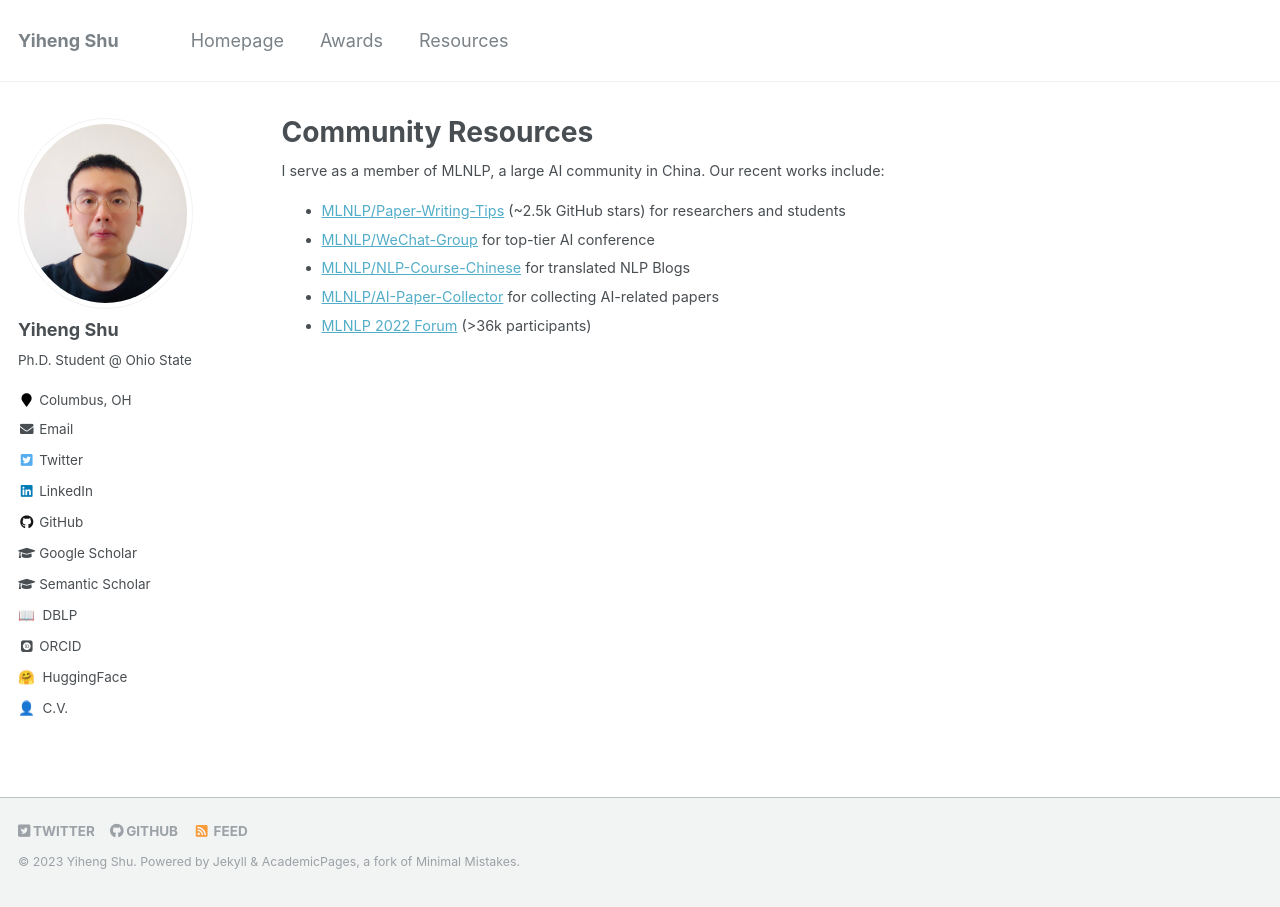
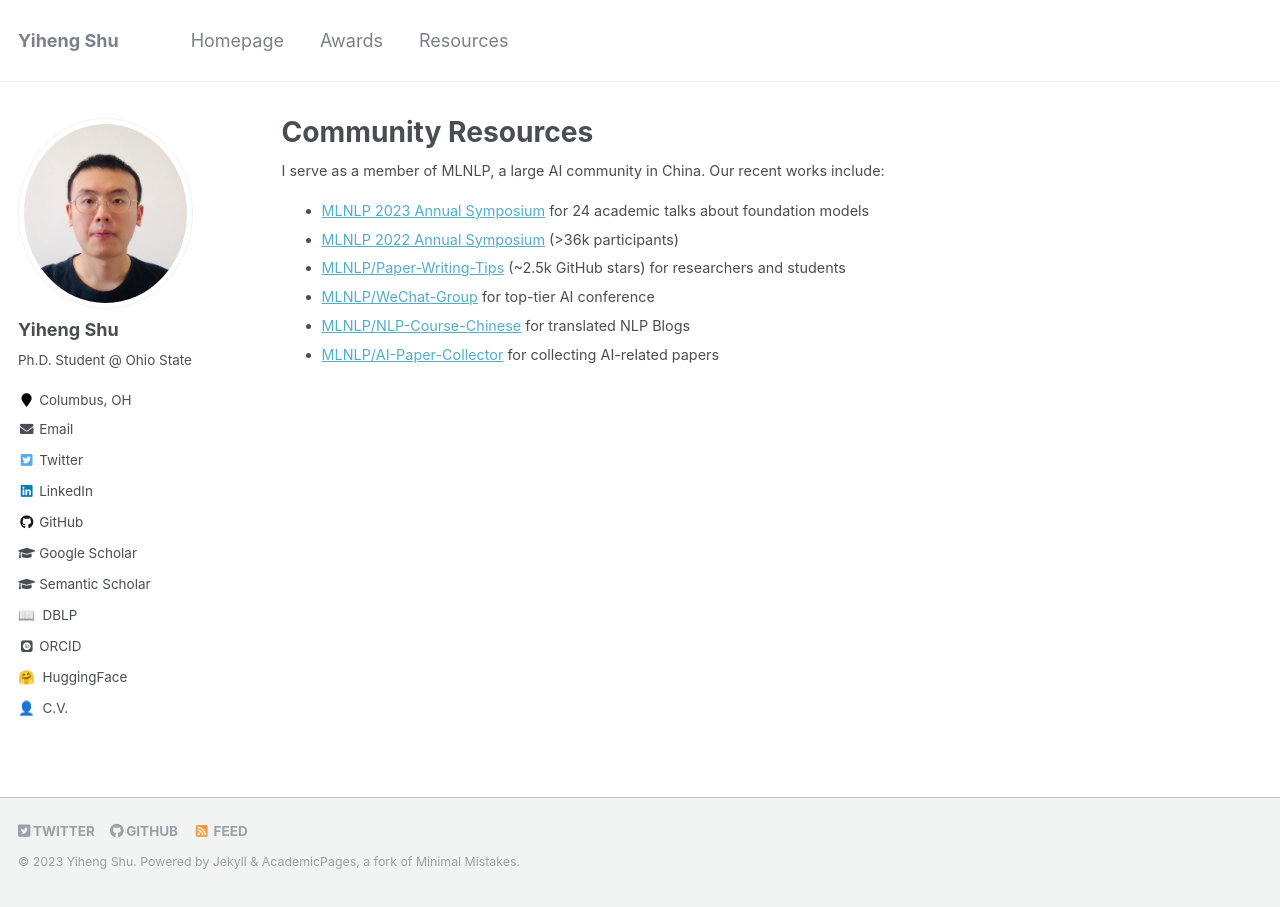
Before and after one commit to yihengshu/yihengshu.github.io, a Jekyll site: the page built from _pages/resources.md, in a window 1280 px wide. Built offline with Jekyll 4.4.1, drawn with Linux system fonts in a browser that asks for light colours; some web fonts are replaced.

Commit message:
Update resources.md

```diff
--- a/_pages/resources.md
+++ b/_pages/resources.md
@@ -8,8 +8,9 @@ redirect_from:
 
 I serve as a member of MLNLP, a large AI community in China. Our recent works include:
 
+- [MLNLP 2023 Annual Symposium](http://mlnlp.world/mlnlp2023/) for 24 academic talks about foundation models
+- [MLNLP 2022 Annual Symposium](http://www.mlnlp2022.com) (>36k participants)
 - [MLNLP/Paper-Writing-Tips](https://github.com/MLNLP-World/Paper_Writing_Tips) (~2.5k GitHub stars) for researchers and students
 - [MLNLP/WeChat-Group](https://github.com/MLNLP-World/Top-Conference-WeChat-Group) for top-tier AI conference
 - [MLNLP/NLP-Course-Chinese](https://github.com/MLNLP-World/NLP-Course-Chinese) for translated NLP Blogs
 - [MLNLP/AI-Paper-Collector](https://github.com/MLNLP-World/AI-Paper-Collector) for collecting AI-related papers
-- [MLNLP 2022 Forum](http://www.mlnlp2022.com) (>36k participants)
```
